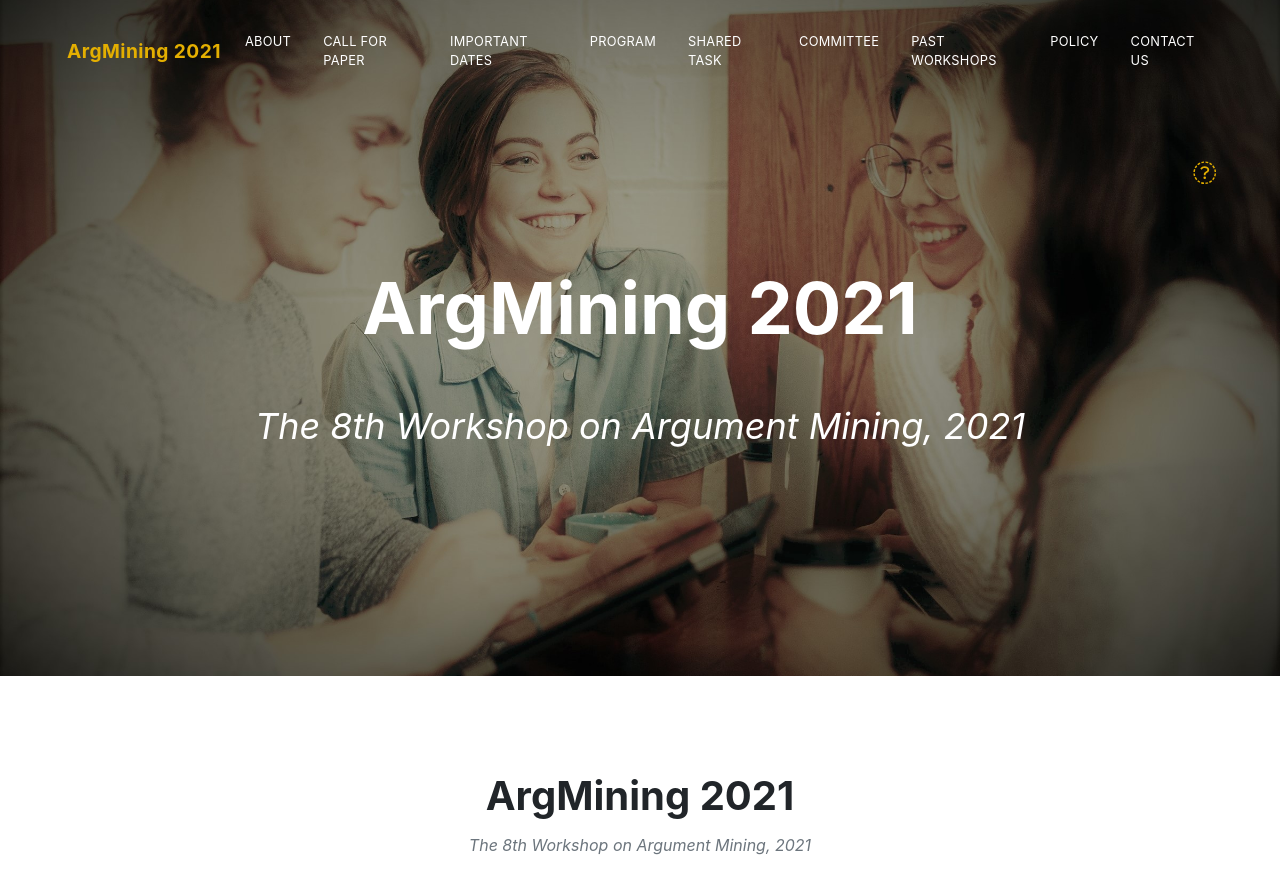
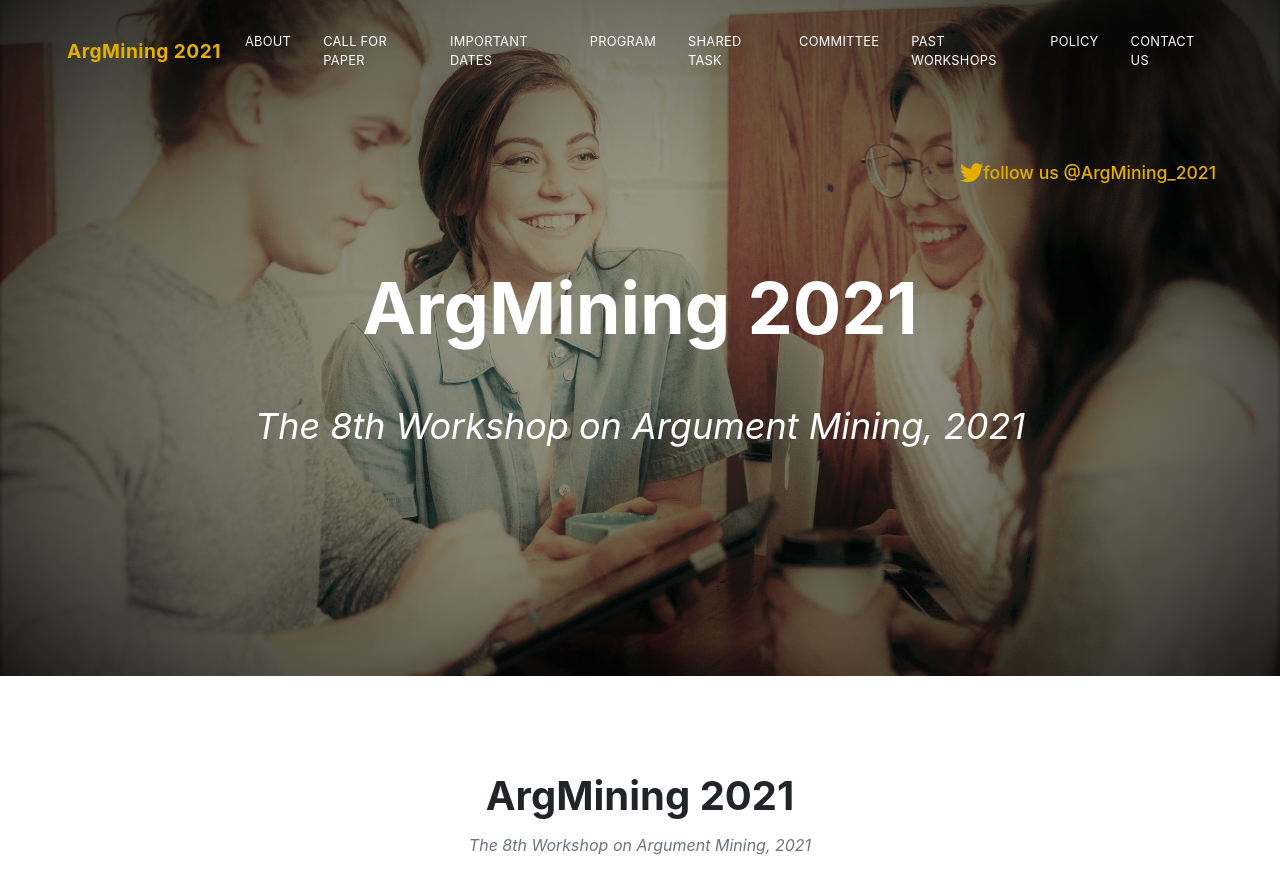
Before and after one commit to argmining2021/argmining2021.github.io, a Jekyll site: the page built from index.html, in a window 1280 px wide and 900 px high. Shown: the top 894 px of the window. Built offline with Jekyll 4.4.1, drawn with Linux system fonts in a browser that asks for light colours; nearby versions of some CDN libraries; some web fonts are replaced.

Commit message:
Update default.html

```diff
--- a/_layouts/default.html
+++ b/_layouts/default.html
@@ -5,8 +5,9 @@
 
     {% include navbar.html %}
     <div class="container">
-       <div class="social-media-div ">
-        <a class="tw-ic mr-3" role="button" href="https://twitter.com/ArgMining_2021" target="_blank"><i class="fab fa-lg fa-twitter"> follow us @ArgMining_2021</i></a></div>
+      <div class="social-media-div ">
+        <a class="tw-ic mr-3" role="button" href="https://twitter.com/ArgMining_2021" target="_blank"><i class="fab fa-lg fa-twitter"></i>follow us @ArgMining_2021</a>
+        </div>
       {{ content }}
     </div>
     {% include footer.html %}
```
